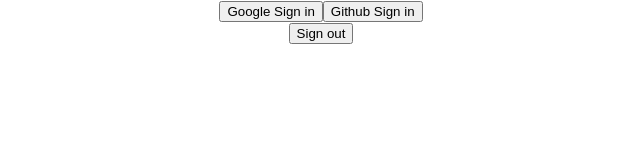
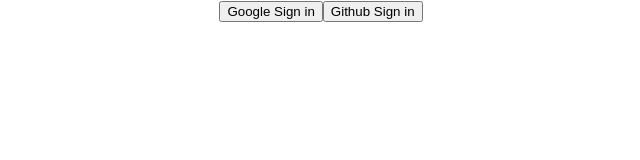
Before and after one commit to Masud8851/firebase-authentication, a React (Create React App) app: page / in a window 1280 px wide. Shown: the top 160 px of the page, without its empty margins (319-959 px from the left). Built offline with nearby package versions, Linux system fonts and the light colour scheme.

Commit message:
Authentication

```diff
--- a/src/App.js
+++ b/src/App.js
@@ -66,10 +66,15 @@
 	};
 	return (
 		<div className="App">
-			<button onClick={handleGoogleSignIn}>Google Sign in</button>
-			<button onClick={handleGitHubSignIn}>Github Sign in</button>
+			{!user.name ? (
+				<div>
+					<button onClick={handleGoogleSignIn}>Google Sign in</button>
+					<button onClick={handleGitHubSignIn}>Github Sign in</button>
+				</div>
+			) : (
+				<button onClick={handleSignOut}>Sign out</button>
+			)}
 			<br />
-			<button onClick={handleSignOut}>Sign out</button>
 			{user.name && (
 				<div>
 					<h2>Welcome {user.name}</h2>
```
